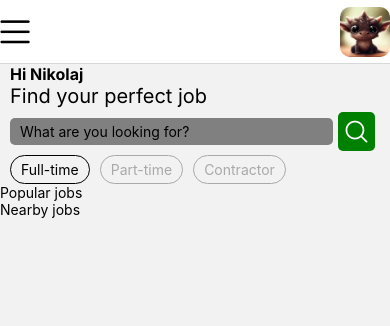
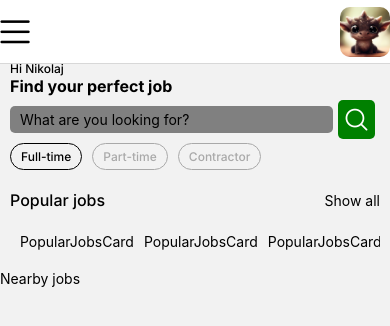
Before and after one commit to NikolaYK2/NativJobs, a React Native app: screen /Home in a window 390 px wide. Shown: the top 326 px of the page. Built offline with nearby package versions, Linux system fonts and the light colour scheme.

Commit message:
feat: add castom hook useFetch

```diff
--- a/src/assets/style/globalStyle.ts
+++ b/src/assets/style/globalStyle.ts
@@ -16,13 +16,13 @@ const COLORS = {
   lightWhite: '',
 }
 
-const FONT = {
+export const FONT = {
   regular: 'Inter-Regular',
   medium: 'Inter-Medium',
   bold: 'Inter-Bold',
 }
 
-const SIZES = {
+export const SIZES = {
   xSmall: 10,
   small: 12,
   medium: 16
@@ -42,11 +42,7 @@ export const globalStyle = StyleSheet.create({
     flex: 1,
     justifyContent: 'center',
     alignItems: 'stretch',
-    paddingHorizontal:10
+    paddingHorizontal:10,
+    marginVertical:10
   },
-  userName: {
-    fontFamily: 'Inter-Bold',
-    fontSize: 16
-  },
-
 })
--- a/src/common/components/PopularJobs.tsx
+++ b/src/common/components/PopularJobs.tsx
@@ -1,10 +1,55 @@
 import React from 'react';
-import {Text, View} from "react-native";
+import {ActivityIndicator, FlatList, StyleSheet, Text, TouchableOpacity, View} from "react-native";
+import {FONT, globalStyle, SIZES} from "@/assets/style/globalStyle";
+import {PopularJobsCard} from "@/common/components/PopularJobsCard";
+
 
 export const PopularJobs = () => {
+  const isLoading = false;
+  const error = false;
+
   return (
-    <View>
-      <Text>Popular jobs</Text>
+    <View style={globalStyle.container}>
+      <View style={styles.header}>
+        <Text style={styles.text}>Popular jobs</Text>
+        <TouchableOpacity>
+          <Text>
+            Show all
+          </Text>
+        </TouchableOpacity>
+      </View>
+
+      <View>
+        {isLoading ? (
+          <ActivityIndicator size={'large'} color={'red'}/>
+        ) : error ? (
+          <Text>Something went wrong</Text>
+        ) : (
+          <FlatList
+            data={[1,2,3,4]}
+            renderItem={({item})=>(
+              <PopularJobsCard item={item}/>
+          )}
+            keyExtractor={item => item?.job_id}
+            contentContainerStyle={{columnGap:10, padding:10}}
+            horizontal
+          />
+        )}
+      </View>
     </View>
   );
 };
+
+const styles = StyleSheet.create({
+  header: {
+    flex: 1,
+    flexDirection: 'row',
+    justifyContent: 'space-between',
+    alignItems: 'center'
+  },
+  text: {
+    fontFamily: FONT.medium,
+    fontSize: SIZES.medium
+  },
+  cardsContainer: {}
+})
--- /dev/null
+++ b/src/common/components/PopularJobsCard.tsx
@@ -0,0 +1,14 @@
+import React from 'react';
+import {Text, View} from "react-native";
+
+
+type Props={
+  item:number
+}
+export const PopularJobsCard = ({item}:Props) => {
+  return (
+    <View>
+      <Text>PopularJobsCard</Text>
+    </View>
+  );
+};
--- a/src/common/components/Welcome.tsx
+++ b/src/common/components/Welcome.tsx
@@ -1,6 +1,6 @@
 import React, {useState} from 'react';
 import {FlatList, StyleSheet, Text, TextInput, TouchableOpacity, View} from "react-native";
-import {globalStyle} from "@/assets/style/globalStyle";
+import {FONT, globalStyle, SIZES} from "@/assets/style/globalStyle";
 import {AntDesign} from "@expo/vector-icons";
 
 
@@ -16,8 +16,8 @@ export const Welcome = ({navigation}:any) => {
   return (
     <View style={[globalStyle.container]}>
       <View>
-        <Text style={globalStyle.userName}>Hi Nikolaj</Text>
-        <Text style={styles.text}>Find your perfect job</Text>
+        <Text style={styles.text}>Hi Nikolaj</Text>
+        <Text style={[styles.text,{fontFamily: FONT.bold, fontSize: SIZES.medium}]}>Find your perfect job</Text>
       </View>
 
       <View style={styles.inputContainer}>
@@ -42,7 +42,7 @@ export const Welcome = ({navigation}:any) => {
                 navigation.navigate(`/search/${item}`)
               }}
             >
-              <Text>{item}</Text>
+              <Text style={styles.text}>{item}</Text>
             </TouchableOpacity>
           )}
           keyExtractor={item => item}
@@ -54,7 +54,7 @@ export const Welcome = ({navigation}:any) => {
 };
 
 const styles = StyleSheet.create({
-  text: {fontFamily: 'Inter-Regular', fontSize: 20},
+  text: {fontFamily: FONT.medium, fontSize: SIZES.small},
   inputContainer: {flexDirection: 'row', alignItems: 'center'},
   input: {
     flex: 1,
```
Also changed, not shown: src/common/hooks/useFetch.ts (added, +50 -0 lines), 1 other file (tests, documents, lock files or other folders).
